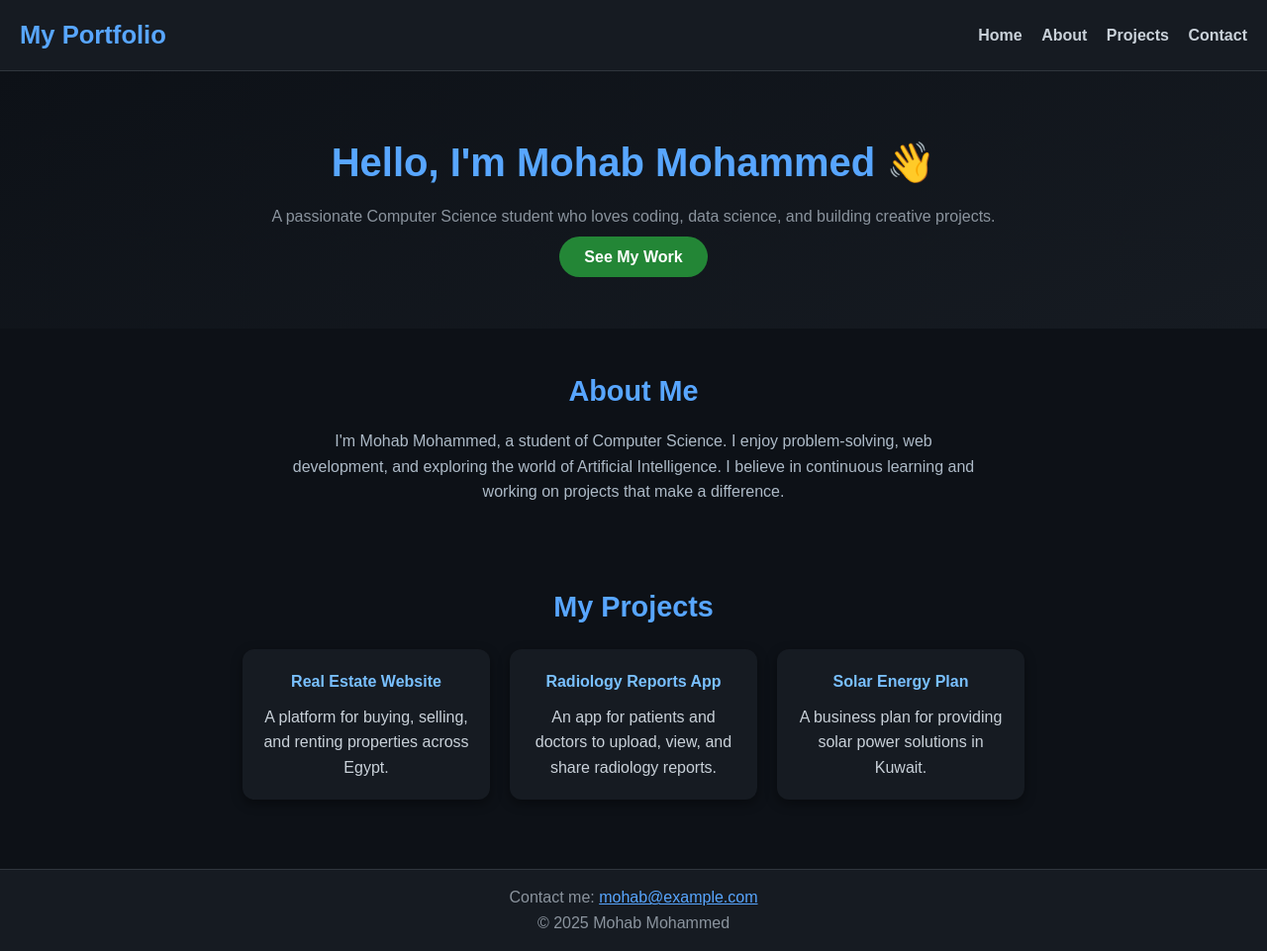
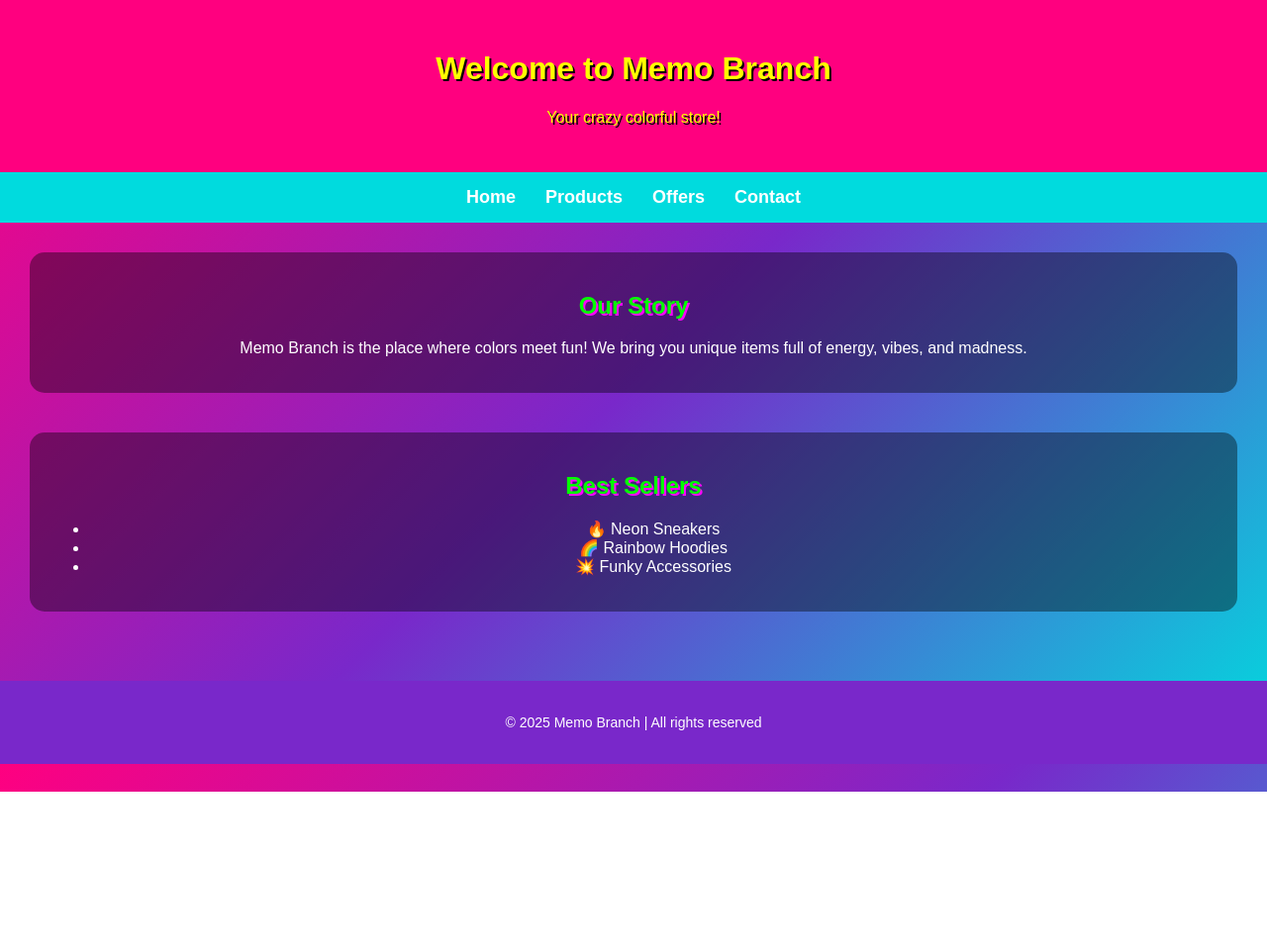
Before and after one commit to spec-hoba/webpage, a plain HTML site: page index.html in a window 1280 px wide. Shown: the whole page at 99% size. After the commit the page ends 800 px from the top, so only its background shows below. Drawn offline with Linux system fonts and the light colour scheme.

Commit message:
the shop memo design

```diff
--- a/index.html
+++ b/index.html
@@ -4,63 +4,44 @@
 <head>
     <meta charset="UTF-8">
     <meta name="viewport" content="width=device-width, initial-scale=1.0">
-    <title>About Me</title>
-    <!-- ربط ملف الـ CSS -->
+    <title>Memo Branch</title>
     <link rel="stylesheet" href="style.css">
 </head>
 
 <body>
-    <!-- هيدر -->
-    <header class="site-header">
-        <h1 class="logo">My Portfolio</h1>
-        <nav class="nav">
-            <a href="#home">Home</a>
-            <a href="#about">About</a>
-            <a href="#projects">Projects</a>
-            <a href="#contact">Contact</a>
-        </nav>
+    <header>
+        <h1>Welcome to Memo Branch</h1>
+        <p>Your crazy colorful store!</p>
     </header>
 
-    <!-- قسم الترحيب -->
-    <section id="home" class="hero">
-        <h2>Hello, I'm Mohab Mohammed 👋</h2>
-        <p>A passionate Computer Science student who loves coding, data science, and building creative projects.</p>
-        <a href="#projects" class="btn">See My Work</a>
-    </section>
+    <nav>
+        <ul>
+            <li><a href="#">Home</a></li>
+            <li><a href="#">Products</a></li>
+            <li><a href="#">Offers</a></li>
+            <li><a href="#">Contact</a></li>
+        </ul>
+    </nav>
 
-    <!-- قسم التعريف -->
-    <section id="about" class="about">
-        <h3>About Me</h3>
-        <p>
-            I'm Mohab Mohammed, a student of Computer Science. I enjoy problem-solving, web development,
-            and exploring the world of Artificial Intelligence.
-            I believe in continuous learning and working on projects that make a difference.
-        </p>
-    </section>
+    <main>
+        <section>
+            <h2>Our Story</h2>
+            <p>Memo Branch is the place where colors meet fun! We bring you unique items full of energy, vibes, and
+                madness.</p>
+        </section>
 
-    <!-- قسم المشاريع -->
-    <section id="projects" class="features">
-        <h3>My Projects</h3>
-        <div class="cards">
-            <div class="card">
-                <h4>Real Estate Website</h4>
-                <p>A platform for buying, selling, and renting properties across Egypt.</p>
-            </div>
-            <div class="card">
-                <h4>Radiology Reports App</h4>
-                <p>An app for patients and doctors to upload, view, and share radiology reports.</p>
-            </div>
-            <div class="card">
-                <h4>Solar Energy Plan</h4>
-                <p>A business plan for providing solar power solutions in Kuwait.</p>
-            </div>
-        </div>
-    </section>
+        <section>
+            <h2>Best Sellers</h2>
+            <ul>
+                <li>🔥 Neon Sneakers</li>
+                <li>🌈 Rainbow Hoodies</li>
+                <li>💥 Funky Accessories</li>
+            </ul>
+        </section>
+    </main>
 
-    <!-- فوتر -->
-    <footer id="contact" class="site-footer">
-        <p>Contact me: <a href="mailto:mohab@example.com">mohab@example.com</a></p>
-        <p>© 2025 Mohab Mohammed</p>
+    <footer>
+        <p>&copy; 2025 Memo Branch | All rights reserved</p>
     </footer>
 </body>
 
--- a/style.css
+++ b/style.css
@@ -1,141 +1,67 @@
-/* Reset */
-* {
+body {
+    font-family: Arial, sans-serif;
     margin: 0;
     padding: 0;
-    box-sizing: border-box;
+    background: linear-gradient(135deg, #ff0080, #7928ca, #00dbde);
+    color: #fff;
+    text-align: center;
 }
 
-/* Body */
-body {
-    font-family: Arial, sans-serif;
-    line-height: 1.6;
-    background: #0d1117;
-    color: #c9d1d9;
+header {
+    background: #ff007f;
+    padding: 30px;
+    color: yellow;
+    text-shadow: 2px 2px black;
 }
 
-/* Header */
-.site-header {
-    background: #161b22;
-    color: #fff;
-    padding: 15px 20px;
-    display: flex;
-    justify-content: space-between;
-    align-items: center;
-    border-bottom: 1px solid #30363d;
+nav {
+    background: #00dbde;
+    padding: 15px;
 }
 
-.site-header .logo {
-    font-size: 1.6rem;
-    font-weight: bold;
-    color: #58a6ff;
+nav ul {
+    list-style: none;
+    margin: 0;
+    padding: 0;
+    display: flex;
+    justify-content: center;
 }
 
-.nav a {
-    color: #c9d1d9;
-    text-decoration: none;
-    margin-left: 15px;
-    font-weight: bold;
+nav ul li {
+    margin: 0 15px;
 }
 
-.nav a:hover {
-    color: #58a6ff;
-}
-
-/* Hero */
-.hero {
-    text-align: center;
-    padding: 60px 20px;
-    background: linear-gradient(160deg, #0d1117, #161b22);
-}
-
-.hero h2 {
-    font-size: 2.5rem;
-    margin-bottom: 10px;
-    color: #58a6ff;
-}
-
-.hero p {
-    margin-bottom: 15px;
-    color: #8b949e;
-}
-
-.btn {
-    background: #238636;
-    color: white;
-    padding: 12px 25px;
-    border-radius: 30px;
+nav ul li a {
+    color: #fff;
+    font-weight: bold;
     text-decoration: none;
-    font-weight: bold;
+    font-size: 18px;
     transition: 0.3s;
 }
 
-.btn:hover {
-    background: #2ea043;
+nav ul li a:hover {
+    color: yellow;
+    text-shadow: 2px 2px #ff007f;
 }
 
-/* About */
-.about {
-    padding: 40px 20px;
-    text-align: center;
+main {
+    padding: 30px;
 }
 
-.about h3 {
-    color: #58a6ff;
-    margin-bottom: 15px;
-    font-size: 1.8rem;
+section {
+    margin-bottom: 40px;
+    background: rgba(0, 0, 0, 0.4);
+    padding: 20px;
+    border-radius: 15px;
 }
 
-.about p {
-    max-width: 700px;
-    margin: auto;
-    color: #adbac7;
+section h2 {
+    color: lime;
+    text-shadow: 2px 2px magenta;
 }
 
-/* Projects */
-.features {
-    padding: 40px 20px;
-    text-align: center;
+footer {
+    background: #7928ca;
+    padding: 20px;
+    font-size: 14px;
 }
-
-.features h3 {
-    color: #58a6ff;
-    margin-bottom: 20px;
-    font-size: 1.8rem;
-}
-
-.cards {
-    display: flex;
-    justify-content: center;
-    gap: 20px;
-    margin-top: 20px;
-    flex-wrap: wrap;
-}
-
-.card {
-    background: #161b22;
-    padding: 20px;
-    border-radius: 12px;
-    box-shadow: 0 4px 12px rgba(0, 0, 0, 0.4);
-    flex: 1;
-    max-width: 250px;
-    color: #c9d1d9;
-}
-
-.card h4 {
-    margin-bottom: 10px;
-    color: #79c0ff;
-}
-
-/* Footer */
-.site-footer {
-    background: #161b22;
-    color: #8b949e;
-    text-align: center;
-    padding: 15px;
-    margin-top: 30px;
-    border-top: 1px solid #30363d;
-}
-
-.site-footer a {
-    color: #58a6ff;
-}
```
